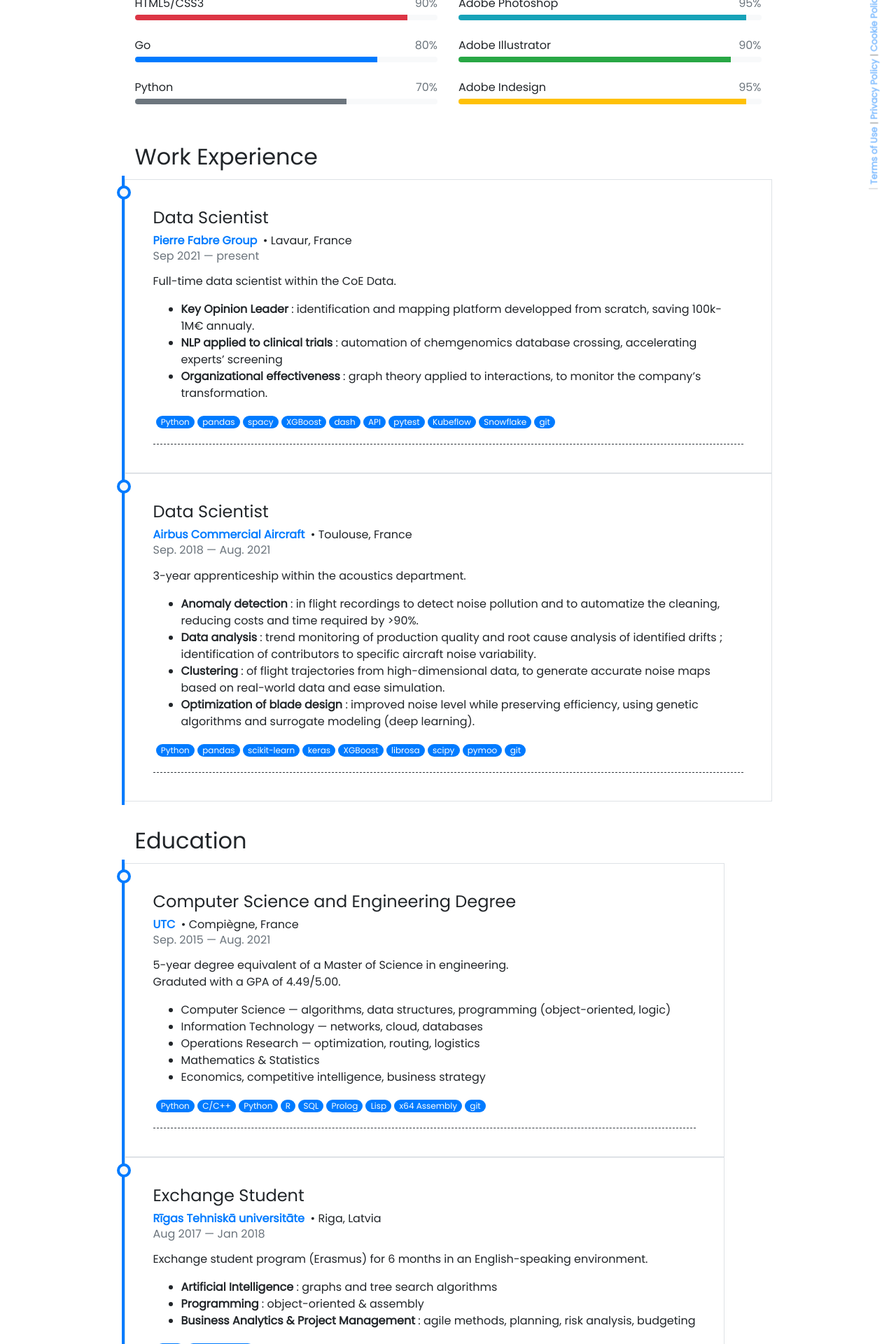
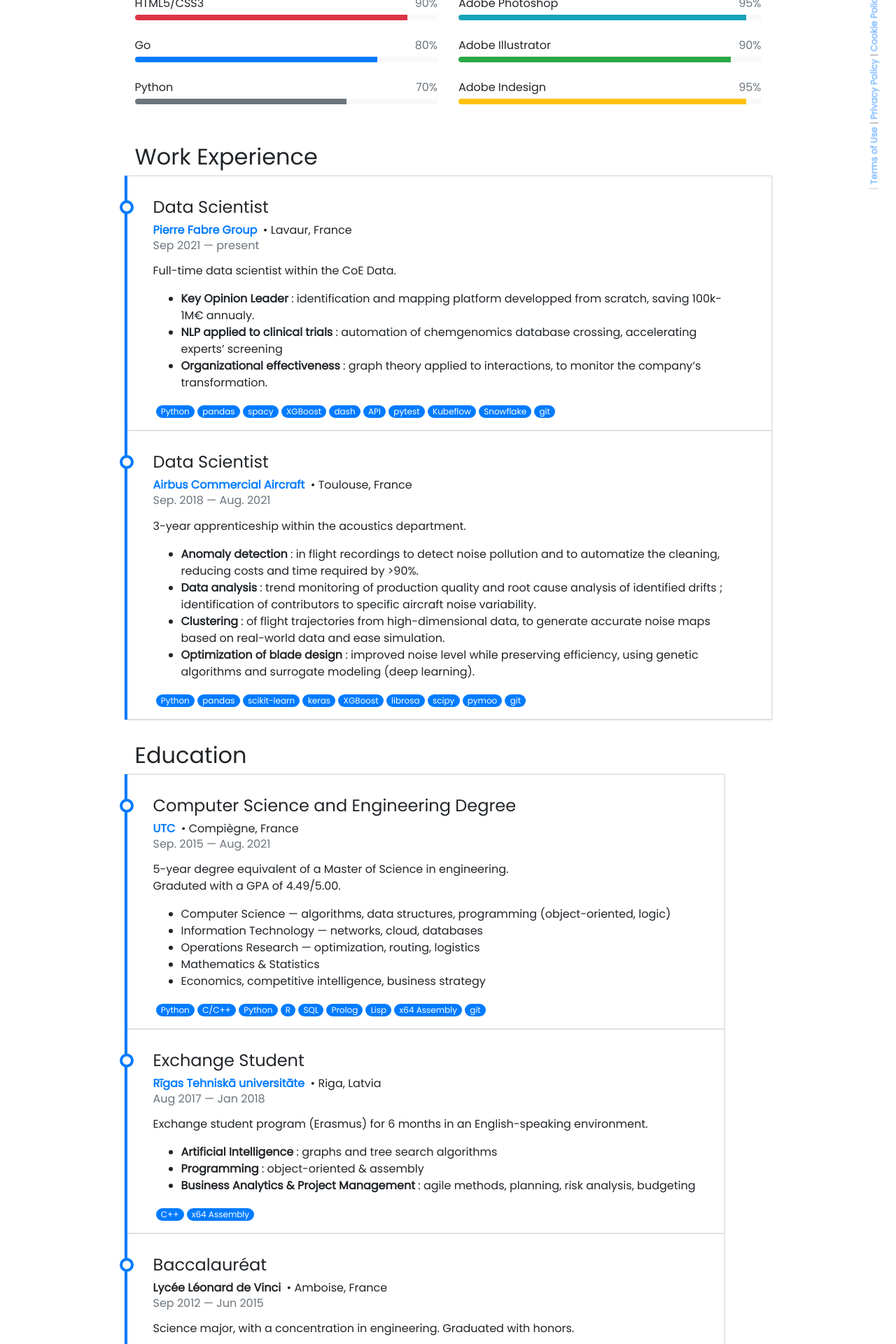
Before and after one commit to FangFrankSun/Personal_Website, a Jekyll site: the page built from pages/about.md, in a window 1280 px wide. Shown: the part 504-2424 px from the top of the page at 70% size. Built offline with Jekyll 4.4.1, drawn with Linux system fonts in a browser that asks for light colours; nearby versions of some CDN libraries; emoji names are drawn with the system emoji font.

Commit message:
Update _timeline.scss

```diff
--- a/_sass/_timeline.scss
+++ b/_sass/_timeline.scss
@@ -1,7 +1,7 @@
 .timeline-body {
   position: relative;
-  border-radius: 0 $rounded-borders $rounded-borders 0;
-  padding: 5px 0;
+  box-shadow: 0 0 1px gray;
+  // padding: 5px 0;
 
   &:after {
     // Left Border
@@ -10,13 +10,14 @@
     height: 100%;
     background-color: $primary;
     position: absolute;
-    left: -4px;
+    left: 0px;
     top: 0;
   }
 
   .timeline-item {
     position: relative;
-
+    box-shadow: 0px 1px 1px -1px gray;
+    // padding: 35px 40px 15px 40px;
     &:after {
       // Circle
       content: "";
@@ -26,15 +27,16 @@
       border: 4px solid $primary;
       background-color: $light;
       position: absolute;
-      left: -12px;
-      top: 8px;
+      left: -8px;
+      // top: 8px;
+      // top: 40px;
       z-index: 10;
     }
 
     .content {
-      margin: 40px;
-      padding-bottom: 20px;
-      border-bottom: 1px dashed $dark;
+      // margin: 40px;
+      // padding-bottom: 20px;
+      // border-bottom: 1px dashed $dark;
 
       .date {
         margin-top: -5px;
@@ -44,3 +46,114 @@
     }
   }
 }
+
+@media only screen and (min-width: 769px) {
+ .timeline-item {
+   padding: 30px 40px 15px 40px;
+   &:after {
+     top: 34px;
+   }
+ }
+}
+
+@media only screen and (max-width: 768px) {
+ .timeline-item {
+   ul{
+     padding-left: 1em;
+   }
+   &:after {
+     top: 19px;
+   }
+   padding: 15px 15px 15px 20px;
+ }
+}
+
+
+
+// .timeline {
+//     list-style-type: none;
+//     position: relative;
+// }
+.timeline:before {
+    content: ' ';
+    background: $primary;
+    display: inline-block;
+    position: absolute;
+    // left: 29px;
+    width: 3px;
+    height: 100%;
+    z-index: 400;
+}
+// .timeline > div.card {
+//     margin: 20px 0;
+//     padding-left: 20px;
+// }
+.timeline > .card:before {
+    content: ' ';
+    background: white;
+    display: inline-block;
+    position: absolute;
+    border-radius: 50%;
+    border: 4px solid $primary;
+    left: -9px;
+    top: 10px;
+    width: 20px;
+    height: 20px;
+    z-index: 1400;
+}
+
+
+
+
+
+
+
+
+
+
+// .timeline-body {
+//   position: relative;
+//   border-radius: 0 $rounded-borders $rounded-borders 0;
+//   padding: 5px 0;
+
+//   &:after {
+//     // Left Border
+//     content: "";
+//     width: 4px;
+//     height: 100%;
+//     background-color: $primary;
+//     position: absolute;
+//     left: -4px;
+//     top: 0;
+//   }
+
+//   .timeline-item {
+//     position: relative;
+
+//     &:after {
+//       // Circle
+//       content: "";
+//       width: 20px;
+//       height: 20px;
+//       border-radius: 50%;
+//       border: 4px solid $primary;
+//       background-color: $light;
+//       position: absolute;
+//       left: -12px;
+//       top: 8px;
+//       z-index: 10;
+//     }
+
+//     .content {
+//       margin: 40px;
+//       padding-bottom: 20px;
+//       border-bottom: 1px dashed $dark;
+
+//       .date {
+//         margin-top: -5px;
+//         margin-bottom: 15px;
+//         color: #6c757d;
+//       }
+//     }
+//   }
+// }
```
